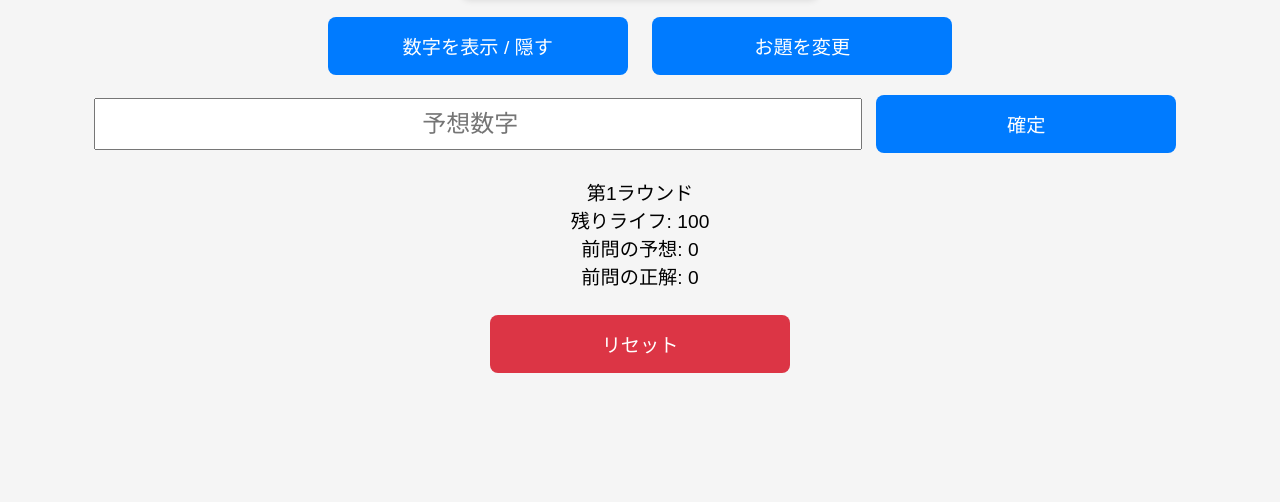
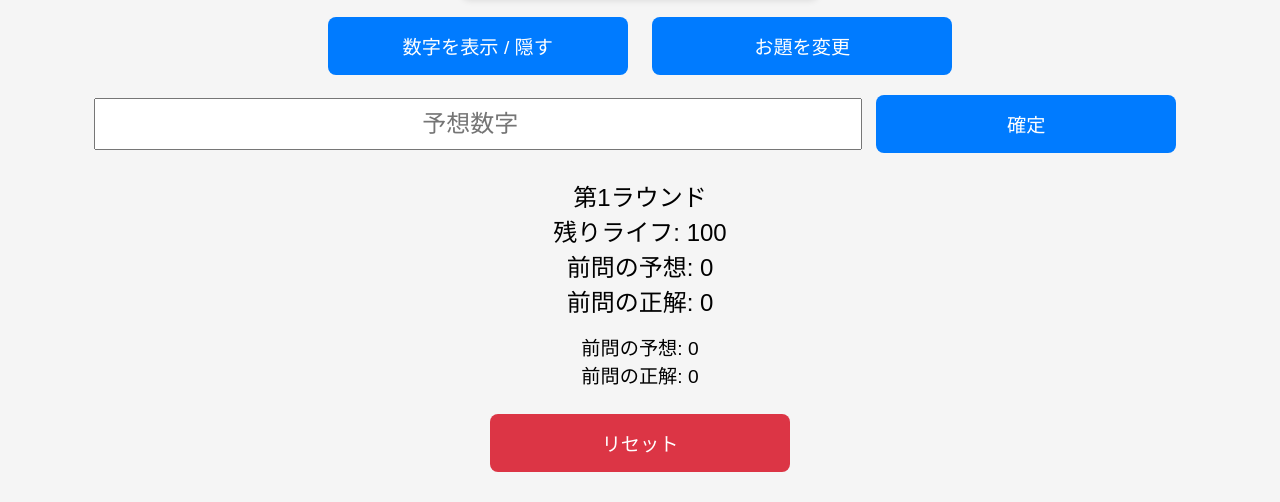
Before and after one commit to Uchujjn/ito, a plain HTML site: page index.html in a window 1280 px wide. Shown: the part 386-888 px from the top of the page. Before the commit the page ends 800 px from the top, so only its background shows below. Drawn offline with Linux system fonts and the light colour scheme.

Commit message:
Update index.html

```diff
--- a/index.html
+++ b/index.html
@@ -49,6 +49,10 @@
         text-align: center;
     }
     .info {
+        font-size: 1.5rem;
+        margin: 15px 0;
+    }
+    .pre {
         font-size: 1.2rem;
         margin: 15px 0;
     }
@@ -74,7 +78,11 @@
     <div>残りライフ: <span id="score">100</span></div>
     <div>前問の予想: <span id="preAnswer">0</span></div>
     <div>前問の正解: <span id="preNumber">0</span></div>
+</div>
 
+<div class="pre">
+    <div>前問の予想: <span id="preAnswer">0</span></div>
+    <div>前問の正解: <span id="preNumber">0</span></div>
 </div>
 
 <button id="resetGame" style="background:#dc3545;">リセット</button>
```
